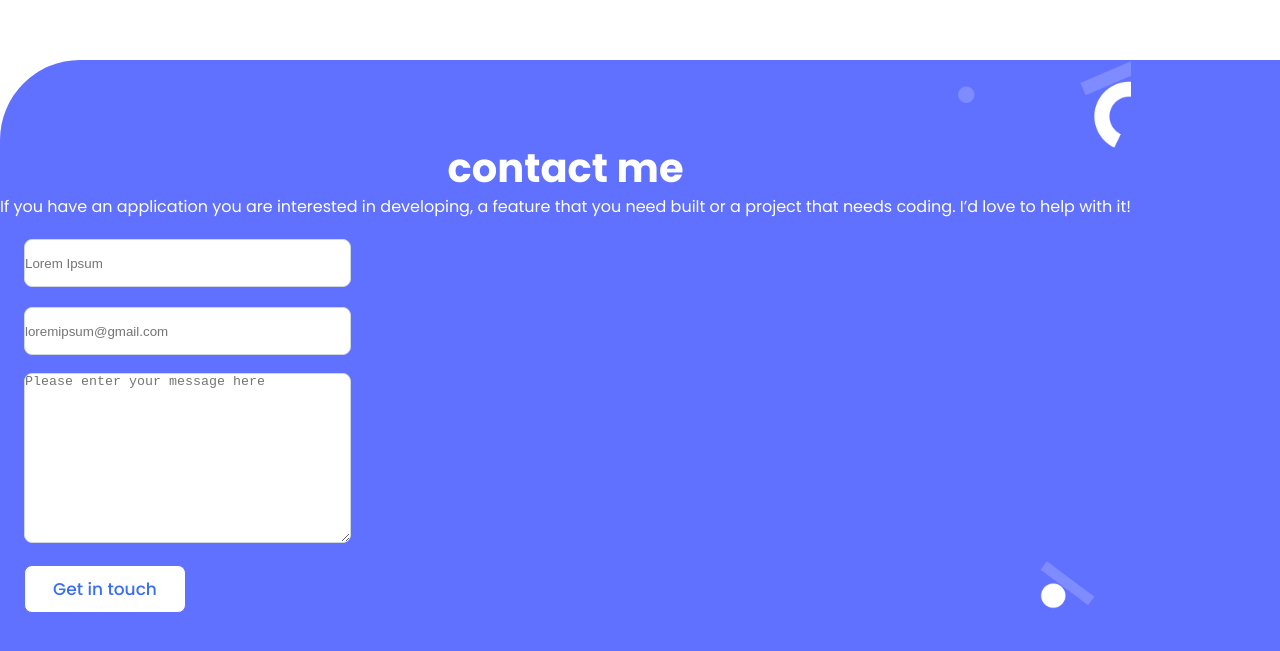
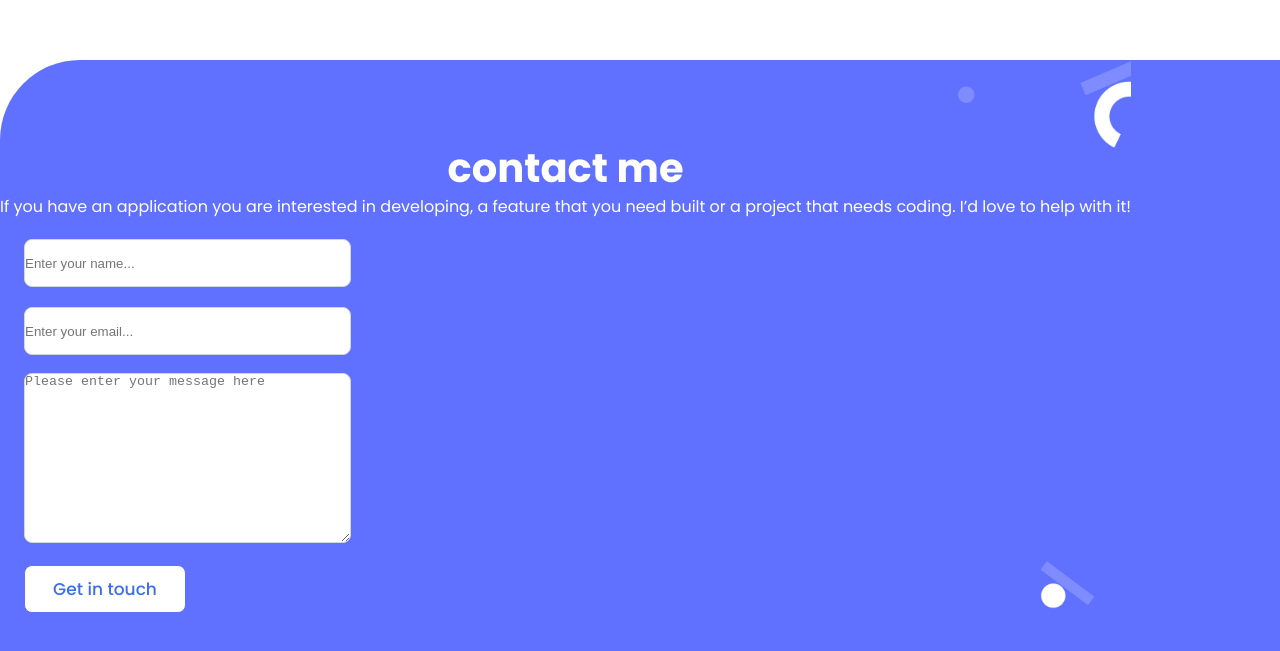
Before and after one commit to santitoot/finish-mobile-version, a website: page index.html in a window 1280 px wide. Shown: the part 4504-5155 px from the top of the page. Drawn offline with Linux system fonts and the light colour scheme.

Commit message:
the placeholder was modified to be more significant in line 244 and line 247

```diff
--- a/index.html
+++ b/index.html
@@ -241,10 +241,10 @@
       <p>If you have an application you are interested in developing, a feature that you need built or a project that needs coding.
         I’d love to help with it!</p>
       <label for="name">
-          <input type="text" id="name" placeholder="Lorem Ipsum" required maxlength="30">
+        <input type="text" id="name" placeholder="Enter your name..." required maxlength="30">
       </label>
       <label for="email">
-          <input type="email" id="message" placeholder="loremipsum@gmail.com" required/>
+        <input type="email" id="message" placeholder="Enter your email..." required/>
       </label>
       <label for="message-box">
         <textarea id="message-box" placeholder="Please enter your message here" required maxlength="500"></textarea>
```
Lines whose indentation alone changed are shown as unchanged.
